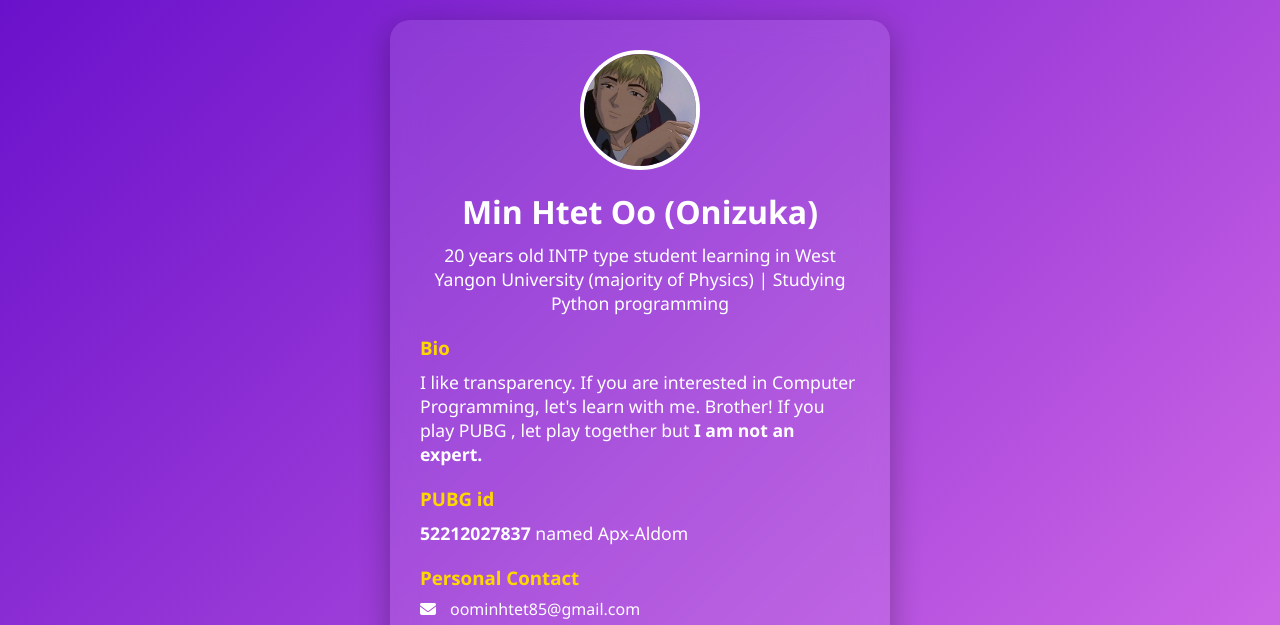
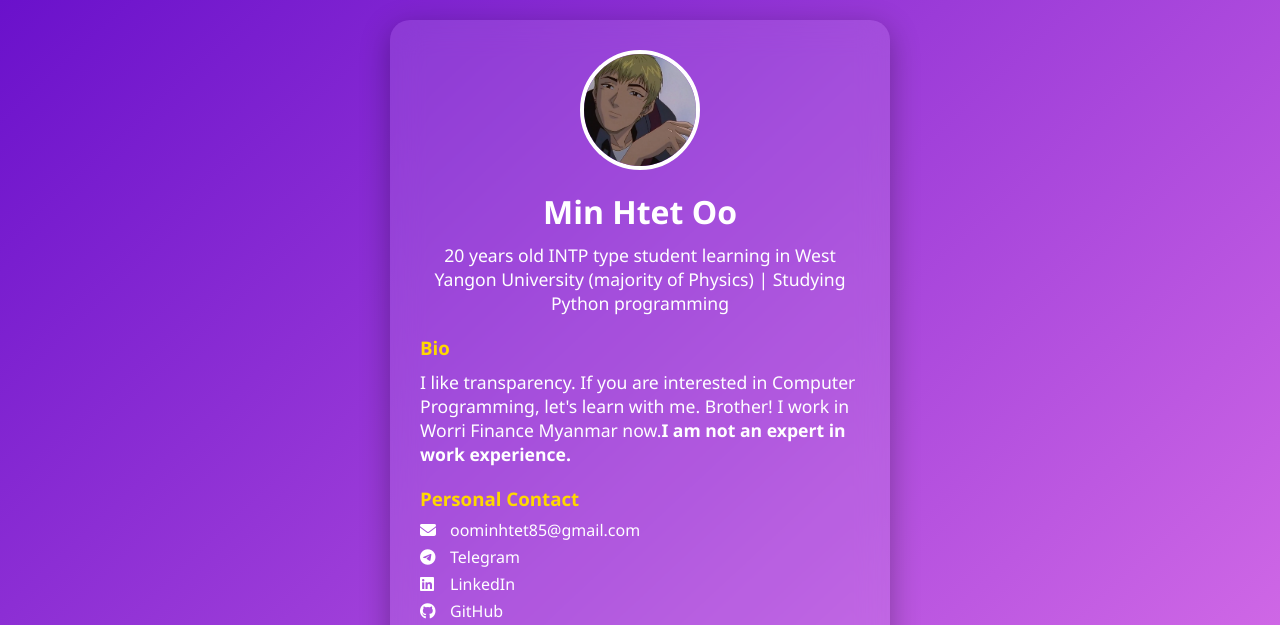
Before and after one commit to Htoocha/my_profile-, a plain HTML site: page index.html in a window 1280 px wide. Shown: the top 625 px of the page. Drawn offline with Linux system fonts and the light colour scheme.

Commit message:
Update profile details and contact information new

```diff
--- a/index.html
+++ b/index.html
@@ -122,21 +122,18 @@
 
   <div class="profile-card">
     <img src="me.jpg" alt="Profile Photo" />
-    <h1>Min Htet Oo (Onizuka)</h1>
+    <h1>Min Htet Oo </h1>
     <p>20 years old INTP type student learning in West Yangon University (majority of Physics) | Studying Python programming</p>
 
     <div class="contact-section">
       <h3>Bio</h3>
-      <p>I like transparency. If you are interested in Computer Programming, let's learn with me. Brother! If you play PUBG , let play together but <b>I am not an expert.</b></p>
+      <p>I like transparency. If you are interested in Computer Programming, let's learn with me. Brother! I work in Worri Finance Myanmar now.<b>I am not an expert in work experience.</b></p>
     </div>
-    <div class="contact-section">
-      <h3>PUBG id</h3>
-      <p><b>52212027837</b> named Apx-Aldom </p>
-    </div>
+
     <div class="contact-section">
       <h3>Personal Contact</h3>
       <a href="mailto:oominhtet85@gmail.com"><i class="fas fa-envelope"></i>oominhtet85@gmail.com</a>
-      <a href="https://t.me/onizuka_m" target="_blank"><i class="fab fa-telegram"></i>Telegram</a>
+      <a href="https://t.me/Marco_Alessandro_f" target="_blank"><i class="fab fa-telegram"></i>Telegram</a>
       <a href="https://www.linkedin.com/in/min-htet-926300367?utm_source=share&utm_campaign=share_via&utm_content=profile&utm_medium=android_app" target="_blank"><i class="fab fa-linkedin"></i>LinkedIn</a>
            <a href="https://github.com/Htoocha" target="_blank"><i class="fab fa-github"></i>GitHub</a>
 
```
